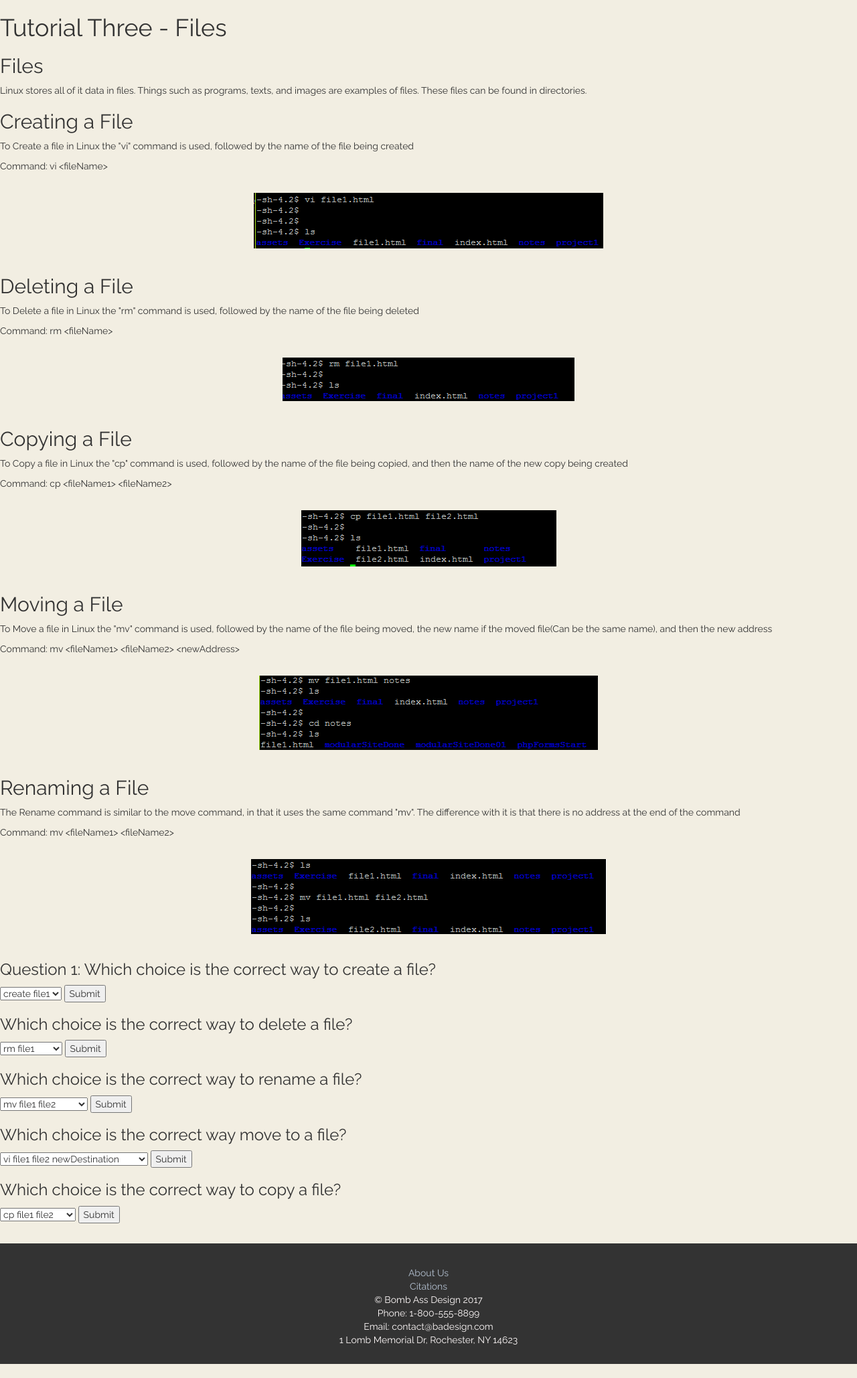
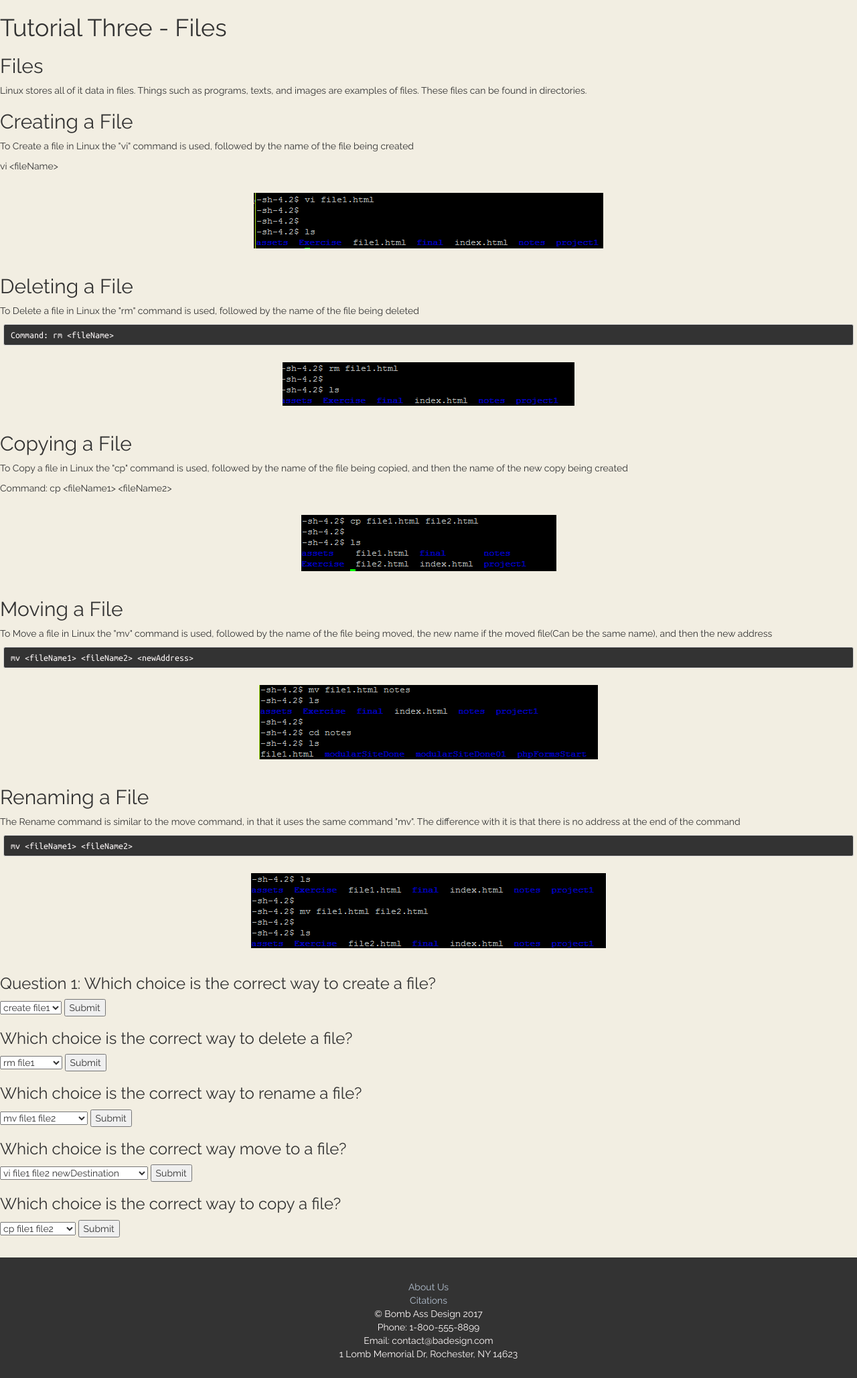
Before and after one commit to AgnelliLambs/BombAssDesign, a PHP site: page /tutorials/tutorial3.php in a window 1280 px wide. Shown: the part 50-2108 px from the top of the page at 67% size. Before the commit the page ends 2087 px from the top, so only its background shows below. Run offline with PHP 8.4, Linux system fonts and the light colour scheme; data that the repository does not hold is empty; some libraries are stand-ins or nearby versions.

Commit message:
Update tutorial3.php

```diff
--- a/tutorials/tutorial3.php
+++ b/tutorials/tutorial3.php
@@ -22,13 +22,13 @@
 	<!-- Commands -->
 	<h2>Creating a File</h2>
 	<p>To Create a file in Linux the "vi" command is used, followed by the name of the file being created</p>
-	<p>Command: vi &lt;fileName&gt;</p>
+	<pclass="code">vi &lt;fileName&gt;</p>
 	<img src="<?php echo $path;?>/assets/imgs/tutorial3/vi.PNG" alt="vi/create file">
 
 	<!-- Deleting Files -->
 	<h2>Deleting a File</h2>
 	<p>To Delete a file in Linux the "rm" command is used, followed by the name of the file being deleted</p>
-	<p>Command: rm &lt;fileName&gt;</p>
+	<p class="code">Command: rm &lt;fileName&gt;</p>
 	<img src="<?php echo $path;?>/assets/imgs/tutorial3/rm.PNG" alt="remove file">
 
 	<!-- Copying Files -->
@@ -40,13 +40,13 @@
 	<!-- Moving Files-->
 	<h2>Moving a File</h2>
 	<p>To Move a file in Linux the "mv" command is used, followed by the name of the file being moved, the new name if the moved file(Can be the same name), and then the new address</p>
-	<p>Command: mv &lt;fileName1&gt; &lt;fileName2&gt; &lt;newAddress&gt; </p>
+	<p class="code">mv &lt;fileName1&gt; &lt;fileName2&gt; &lt;newAddress&gt; </p>
 	<img src="<?php echo $path;?>/assets/imgs/tutorial3/mv.PNG" alt="move ">
 
 	<!-- Renaming Files-->
 	<h2>Renaming a File</h2>
 	<p>The Rename command is similar to the move command, in that it uses the same command "mv". The difference with it is that there is no address at the end of the command </p>
-	<p>Command: mv &lt;fileName1&gt; &lt;fileName2&gt;</p>
+	<p class="code">mv &lt;fileName1&gt; &lt;fileName2&gt;</p>
 	<img src="<?php echo $path;?>/assets/imgs/tutorial3/rename.PNG" alt="rename">
 
 
```
